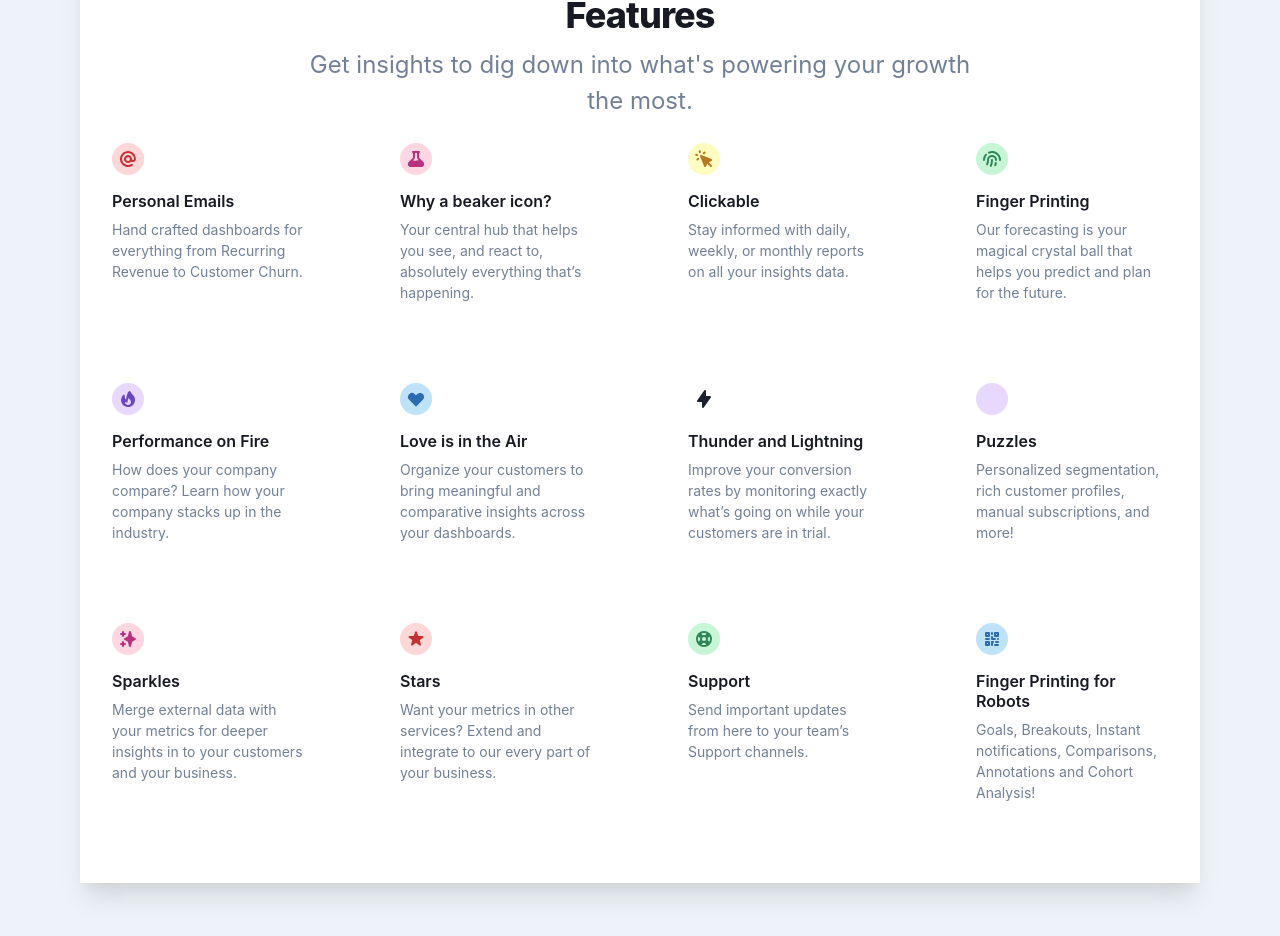
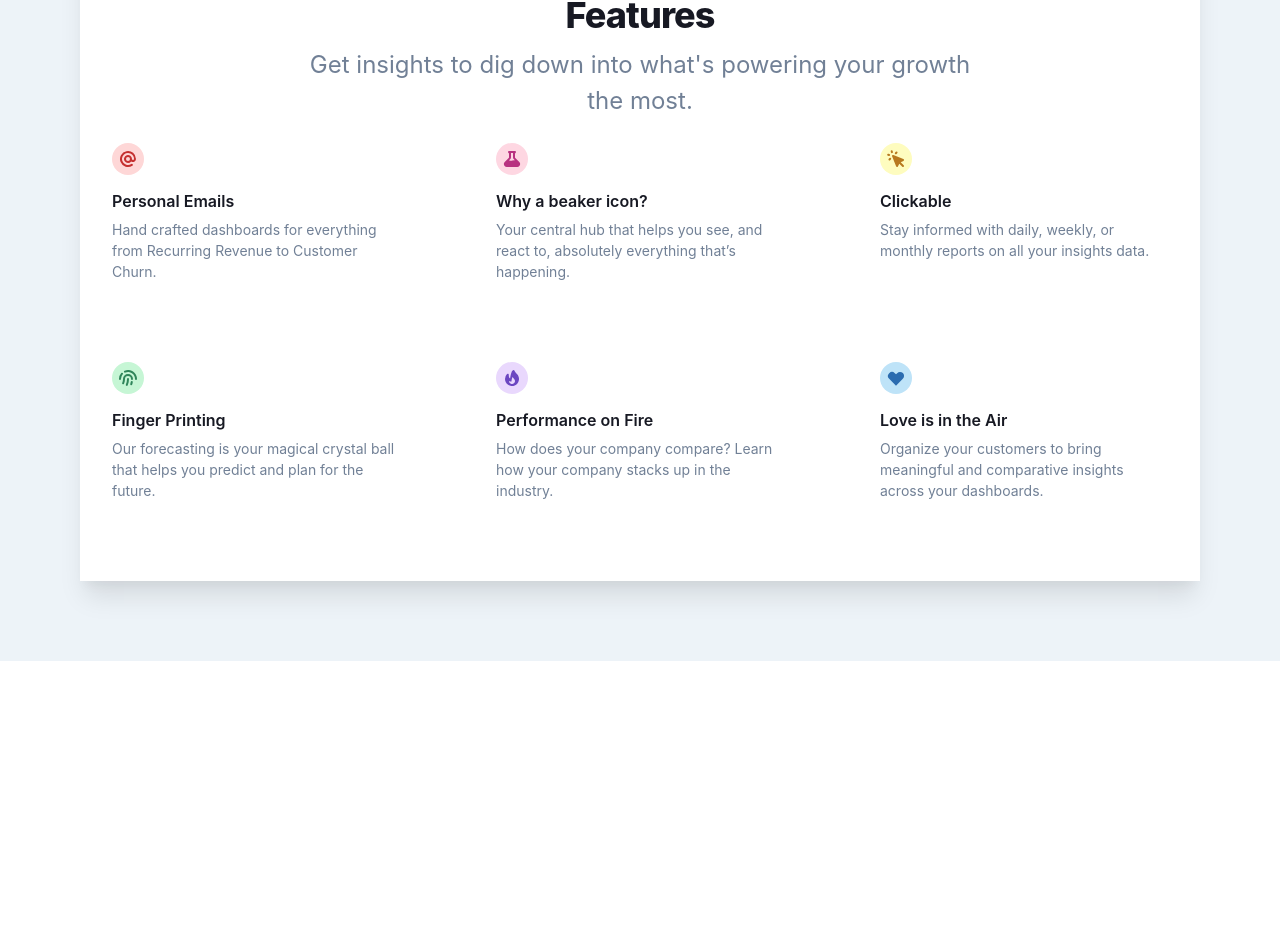
Before and after one commit to apariciodevs/wrine-2.0, a Next.js app: page / in a window 1280 px wide. Shown: the part 1492-2428 px from the top of the page. After the commit the page ends 2153 px from the top, so only its background shows below. Built offline with nearby package versions, Linux system fonts and the light colour scheme.

Commit message:
features grid

```diff
--- a/components/Features.jsx
+++ b/components/Features.jsx
@@ -112,7 +112,7 @@ export default function Features() {
               base: 1,
               sm: 2,
               md: 3,
-              lg: 4,
+              lg: 3,
             }}
             spacingX={{
               base: 16,
@@ -220,98 +220,8 @@ export default function Features() {
               Organize your customers to bring meaningful and comparative insights
               across your dashboards.
             </Feature>
-            <Feature
-              color="brand"
-              title="Thunder and Lightning"
-              icon={
-                <path
-                  fillRule="evenodd"
-                  d="M11.3 1.046A1 1 0 0112 2v5h4a1 1 0 01.82 1.573l-7 10A1 1 0 018 18v-5H4a1 1 0 01-.82-1.573l7-10a1 1 0 011.12-.38z"
-                  clipRule="evenodd"
-                />
-              }
-            >
-              Improve your conversion rates by monitoring exactly what’s going on
-              while your customers are in trial.
-            </Feature>
 
-            <Feature
-              color="purple"
-              title="Puzzles"
-              icon={
-                <>
-                  <path
-                    xmlns="http://www.w3.org/2000/svg"
-                    viewBox="0 0 20 20"
-                    fill="currentColor"
-                    aria-hidden="true"
-                  >
-                    <path d="M10 3.5a1.5 1.5 0 013 0V4a1 1 0 001 1h3a1 1 0 011 1v3a1 1 0 01-1 1h-.5a1.5 1.5 0 000 3h.5a1 1 0 011 1v3a1 1 0 01-1 1h-3a1 1 0 01-1-1v-.5a1.5 1.5 0 00-3 0v.5a1 1 0 01-1 1H6a1 1 0 01-1-1v-3a1 1 0 00-1-1h-.5a1.5 1.5 0 010-3H4a1 1 0 001-1V6a1 1 0 011-1h3a1 1 0 001-1v-.5z" />
-                  </path>
-                </>
-              }
-            >
-              Personalized segmentation, rich customer profiles, manual
-              subscriptions, and more!
-            </Feature>
 
-            <Feature
-              color="pink"
-              title="Sparkles"
-              icon={
-                <path
-                  fillRule="evenodd"
-                  d="M5 2a1 1 0 011 1v1h1a1 1 0 010 2H6v1a1 1 0 01-2 0V6H3a1 1 0 010-2h1V3a1 1 0 011-1zm0 10a1 1 0 011 1v1h1a1 1 0 110 2H6v1a1 1 0 11-2 0v-1H3a1 1 0 110-2h1v-1a1 1 0 011-1zM12 2a1 1 0 01.967.744L14.146 7.2 17.5 9.134a1 1 0 010 1.732l-3.354 1.935-1.18 4.455a1 1 0 01-1.933 0L9.854 12.8 6.5 10.866a1 1 0 010-1.732l3.354-1.935 1.18-4.455A1 1 0 0112 2z"
-                  clipRule="evenodd"
-                />
-              }
-            >
-              Merge external data with your metrics for deeper insights in to your
-              customers and your business.
-            </Feature>
-
-            <Feature
-              color="red"
-              title="Stars"
-              icon={
-                <path d="M9.049 2.927c.3-.921 1.603-.921 1.902 0l1.07 3.292a1 1 0 00.95.69h3.462c.969 0 1.371 1.24.588 1.81l-2.8 2.034a1 1 0 00-.364 1.118l1.07 3.292c.3.921-.755 1.688-1.54 1.118l-2.8-2.034a1 1 0 00-1.175 0l-2.8 2.034c-.784.57-1.838-.197-1.539-1.118l1.07-3.292a1 1 0 00-.364-1.118L2.98 8.72c-.783-.57-.38-1.81.588-1.81h3.461a1 1 0 00.951-.69l1.07-3.292z" />
-              }
-            >
-              Want your metrics in other services? Extend and integrate to our
-              every part of your business.
-            </Feature>
-
-            <Feature
-              color="green"
-              title="Support"
-              icon={
-                <path
-                  fillRule="evenodd"
-                  d="M18 10a8 8 0 11-16 0 8 8 0 0116 0zm-2 0c0 .993-.241 1.929-.668 2.754l-1.524-1.525a3.997 3.997 0 00.078-2.183l1.562-1.562C15.802 8.249 16 9.1 16 10zm-5.165 3.913l1.58 1.58A5.98 5.98 0 0110 16a5.976 5.976 0 01-2.516-.552l1.562-1.562a4.006 4.006 0 001.789.027zm-4.677-2.796a4.002 4.002 0 01-.041-2.08l-.08.08-1.53-1.533A5.98 5.98 0 004 10c0 .954.223 1.856.619 2.657l1.54-1.54zm1.088-6.45A5.974 5.974 0 0110 4c.954 0 1.856.223 2.657.619l-1.54 1.54a4.002 4.002 0 00-2.346.033L7.246 4.668zM12 10a2 2 0 11-4 0 2 2 0 014 0z"
-                  clipRule="evenodd"
-                />
-              }
-            >
-              Send important updates from here to your team’s Support channels.
-            </Feature>
-
-            <Feature
-              color="blue"
-              title="Finger Printing for Robots"
-              icon={
-                <>
-                  <path
-                    fillRule="evenodd"
-                    d="M3 4a1 1 0 011-1h3a1 1 0 011 1v3a1 1 0 01-1 1H4a1 1 0 01-1-1V4zm2 2V5h1v1H5zM3 13a1 1 0 011-1h3a1 1 0 011 1v3a1 1 0 01-1 1H4a1 1 0 01-1-1v-3zm2 2v-1h1v1H5zM13 3a1 1 0 00-1 1v3a1 1 0 001 1h3a1 1 0 001-1V4a1 1 0 00-1-1h-3zm1 2v1h1V5h-1z"
-                    clipRule="evenodd"
-                  />
-                  <path d="M11 4a1 1 0 10-2 0v1a1 1 0 002 0V4zM10 7a1 1 0 011 1v1h2a1 1 0 110 2h-3a1 1 0 01-1-1V8a1 1 0 011-1zM16 9a1 1 0 100 2 1 1 0 000-2zM9 13a1 1 0 011-1h1a1 1 0 110 2v2a1 1 0 11-2 0v-3zM7 11a1 1 0 100-2H4a1 1 0 100 2h3zM17 13a1 1 0 01-1 1h-2a1 1 0 110-2h2a1 1 0 011 1zM16 17a1 1 0 100-2h-3a1 1 0 100 2h3z" />
-                </>
-              }
-            >
-              Goals, Breakouts, Instant notifications, Comparisons, Annotations
-              and Cohort Analysis!
-            </Feature>
           </SimpleGrid>
         </Box>
       </Flex>
--- a/components/Hero.jsx
+++ b/components/Hero.jsx
@@ -9,6 +9,7 @@ import {
   Image,
   useColorMode,
   useColorModeValue,
+
 
 } from "@chakra-ui/react";
 
@@ -161,6 +162,7 @@ const Hero = () => {
       </Stack>
     </Box>
     <Box
+     filter='grayscale(20%)'
       w={{
         base: "full",
         md: 10 / 12,
@@ -168,11 +170,11 @@ const Hero = () => {
       mx="auto"
       mt={20}
       textAlign="center"
+
     >
       <Image
         w="full"
         rounded="lg"
-        shadow="2xl"
         src="/browser-light.png"
         alt="Hellonext feedback boards software screenshot"
       />
--- a/components/HeroImage.jsx
+++ /dev/null
@@ -1,36 +0,0 @@
-import { Box, Image, Flex } from "@chakra-ui/react";
-
-
-export default function HeroImage()  {
-    return (
-              <Flex
-    w={{
-      base: "full",
-      md: 10 / 12,
-    }}
-    mx="auto"
-    mt={10}
-    textAlign="center"
-    align={"center"}
-    flexDirection='column'
-
-  >
-    <Image
-      w="full"
-      width={[
-        800
-      ]}
-      height={[
-        "400px",
-        "400px",
-        "500px",
-        "500px"
-      ]}
-      rounded="lg"
-
-      src="/browser-light.png"
-      alt="Hellonext feedback boards software screenshot"
-    />
-  </Flex>
-      );
-}
--- a/pages/index.js
+++ b/pages/index.js
@@ -9,7 +9,6 @@ import { Flex } from '@chakra-ui/react'
 //components
 import Hero from '../components/Hero'
 import Layout from '../components/Layout'
-import HeroImage from '../components/HeroImage'
 import Features from '../components/Features'
 
 export default function Home() {
```
